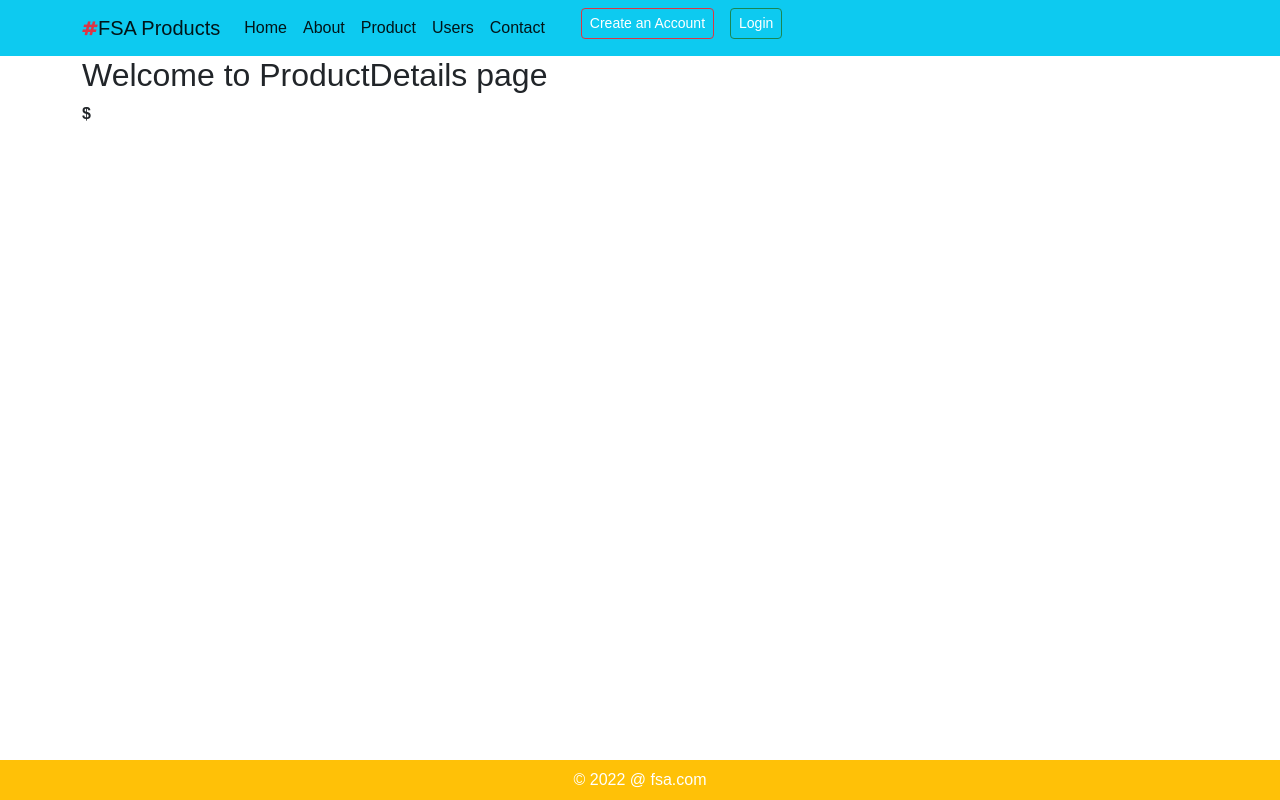
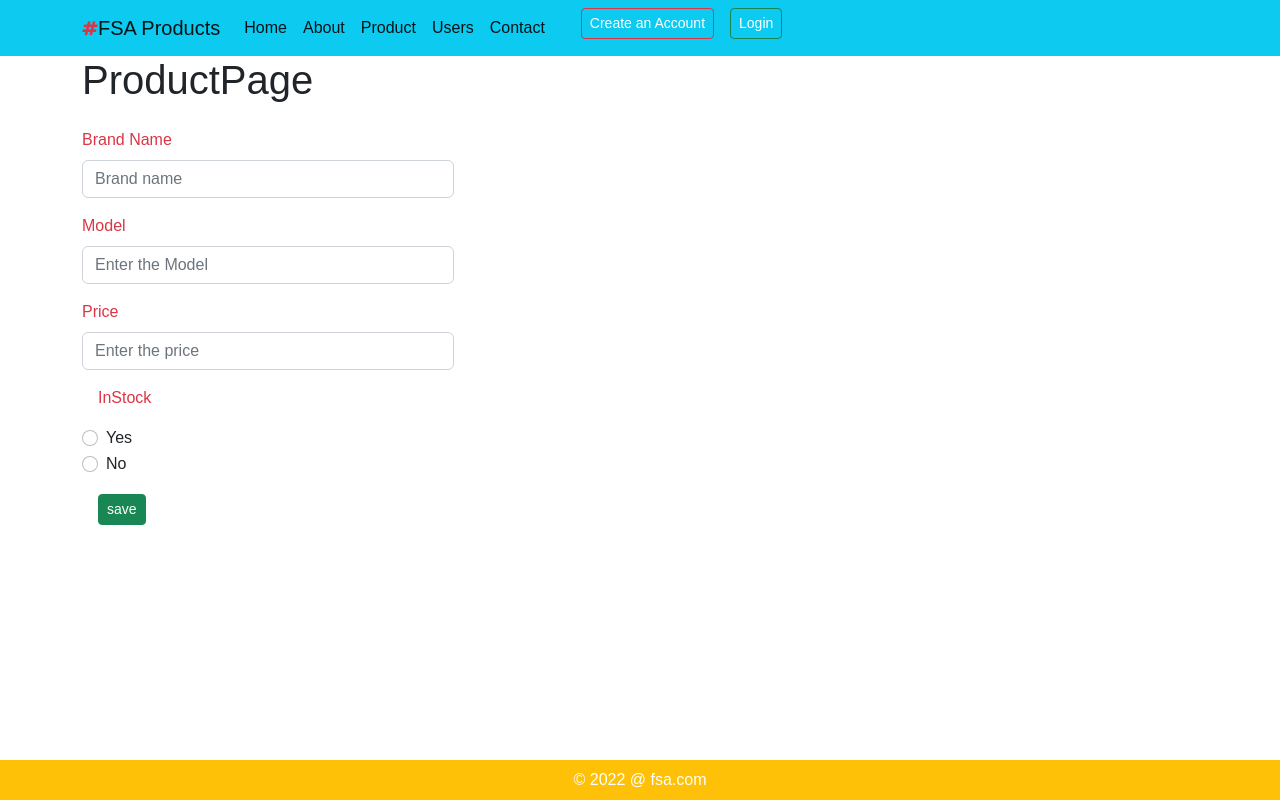
Before and after one commit to afiyahnaz/NewReactjsProductProject, a React (Create React App) app: page /products/new in a window 1280 px wide. Built offline with nearby package versions, Linux system fonts and the light colour scheme; no server answers.

Commit message:
added new product component

```diff
--- a/src/App.js
+++ b/src/App.js
@@ -11,6 +11,7 @@ import Contact from './Contact';
 import UserList from './UserList';
 import NotFound from './NotFound';
 import ProductDetail from './ProductDetail';
+import NewProduct from "./NewProduct";
 
 
 
@@ -34,6 +35,7 @@ const App = () =>{
                                <Route path = '/users' element = {<UserList/>} />
                                <Route path = '/products' element = {<ProductList/>} />
                                <Route path = '/products/:id' element = {<ProductDetail/>} />
+                               <Route path = '/products/new' element = {<NewProduct/>} />
                                {/* <Route path = '*' element = {<Home />} /> */}
                                 <Route path = '*' element = {<NotFound/>} />
                            </Routes>
--- /dev/null
+++ b/src/NewProduct.js
@@ -0,0 +1,69 @@
+import React from 'react';
+
+
+class NewProduct extends React.Component{
+
+    state ={
+        brand: '',
+        model: '',
+        price: '',
+        instock: false,
+        category: 'Electronics'
+    };
+
+    onInputChange = (event) =>{
+
+        this.setState({
+            [event.target.name]:event.target.value
+        })
+
+    }
+    onSave = () =>{
+       console.log(this.state);
+
+      }
+
+
+
+    render () {
+        return <div className = "col-lg-4">
+                     <h1>ProductPage</h1>
+                     <div>
+                          <label for ="Brand" class="form-label text-danger font-bold mt-3">Brand Name</label>
+                          <input id="Brand" name="brand"
+                          className="form-control"type ="text" placeholder="Brand name" onChange={this.onInputChange}/>
+                     </div>
+                     <div>
+                        <label for="Model" className="form-label text-danger mt-3">Model</label>
+                        <input  id ="Model" name="model"
+                        type="text" className="form-control" placeholder="Enter the Model" onChange={this.onInputChange}/>
+                     </div>
+                     <div>
+                        <label for ="price" className="form-label text-danger mt-3">Price</label>
+                        <input id ="price" name="price" type = "text"
+                         className = "form-control" placeholder = "Enter the price" onChange={this.onInputChange}/>
+                     </div>
+
+                        <label for="stock" className="form-label m-3 text-danger">InStock</label>
+
+                        <div class= "form-check">
+                            <input className="form-check-input" type="radio" name="flexRadioDefault" id ="flexRadioDefault1" onChange={this.onInputChange}/>
+                            <label className="form-check-label" for="flexRadioDefault1">Yes</label>
+                        </div>
+                        <div class="form-check">
+                            <input class="form-check-input" type="radio" name="flexRadioDefault" id ="flexRadiofault2" onChange={this.onInputChange}/>
+                            <label class="form-check-label" for="flexRadioDefault2">No</label>
+                        </div>
+                         <div>
+                        <button onClick ={this.onSave} className="btn btn-success btn-sm m-3" >save</button>
+
+                         </div>
+
+
+        </div>
+    }
+};
+
+
+
+ export default NewProduct;
--- a/src/ProductList.js
+++ b/src/ProductList.js
@@ -1,8 +1,10 @@
+import { Link } from "react-router-dom";
 import React from 'react';
 import axios from 'axios';
 
 import Product from './Product';
 import IfElse from './IfElse';
+
 
 
 class ProductList extends React.Component {
@@ -30,6 +32,10 @@ class ProductList extends React.Component {
         return <div>
 
                      <h1>Product List</h1>
+                     <Link to="/products/new" className = "m-2 btn btn-danger btn-sm">
+                        Add Product
+                        <i className="fa fa-plus ms-2"></i>
+                     </Link>
                      <IfElse cond = {this.state.hasError}>
                             <div className = "alert alert-danger">Something went wrong please try again later.</div>
                             {this.state.products.data.map(product => <Product product={product}/>)}
```
